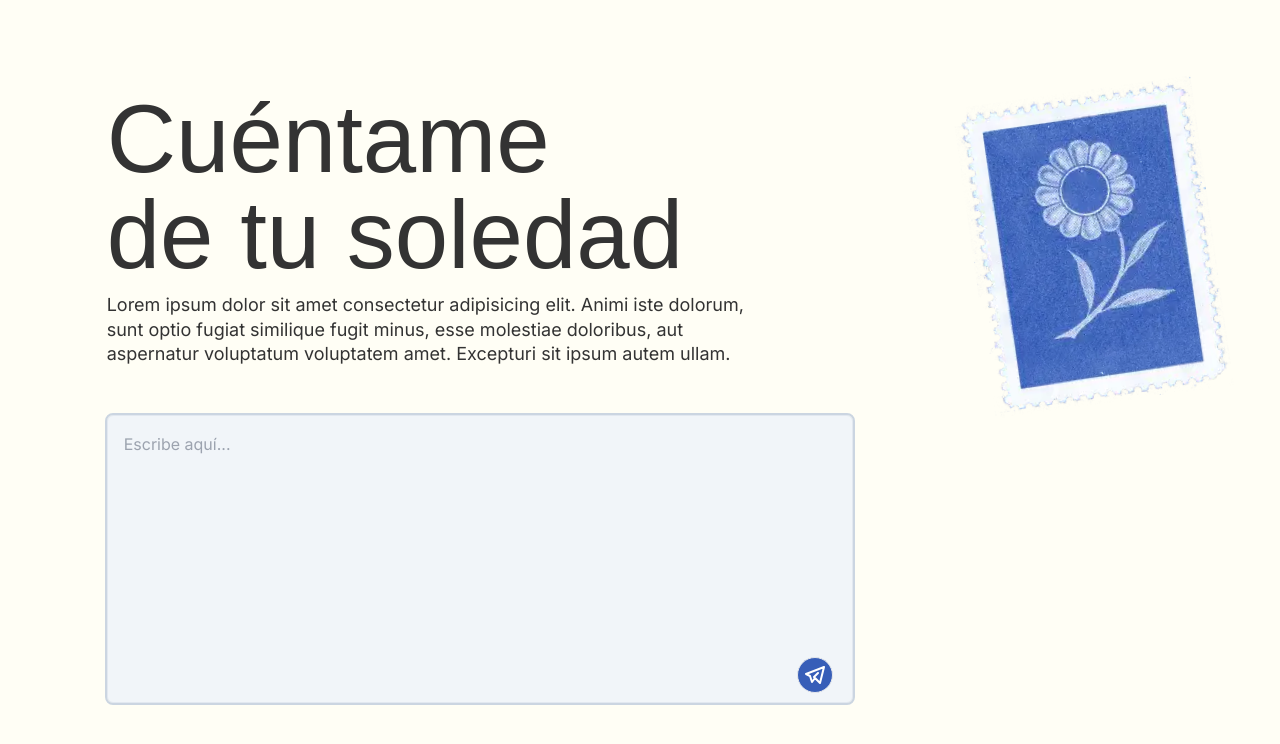
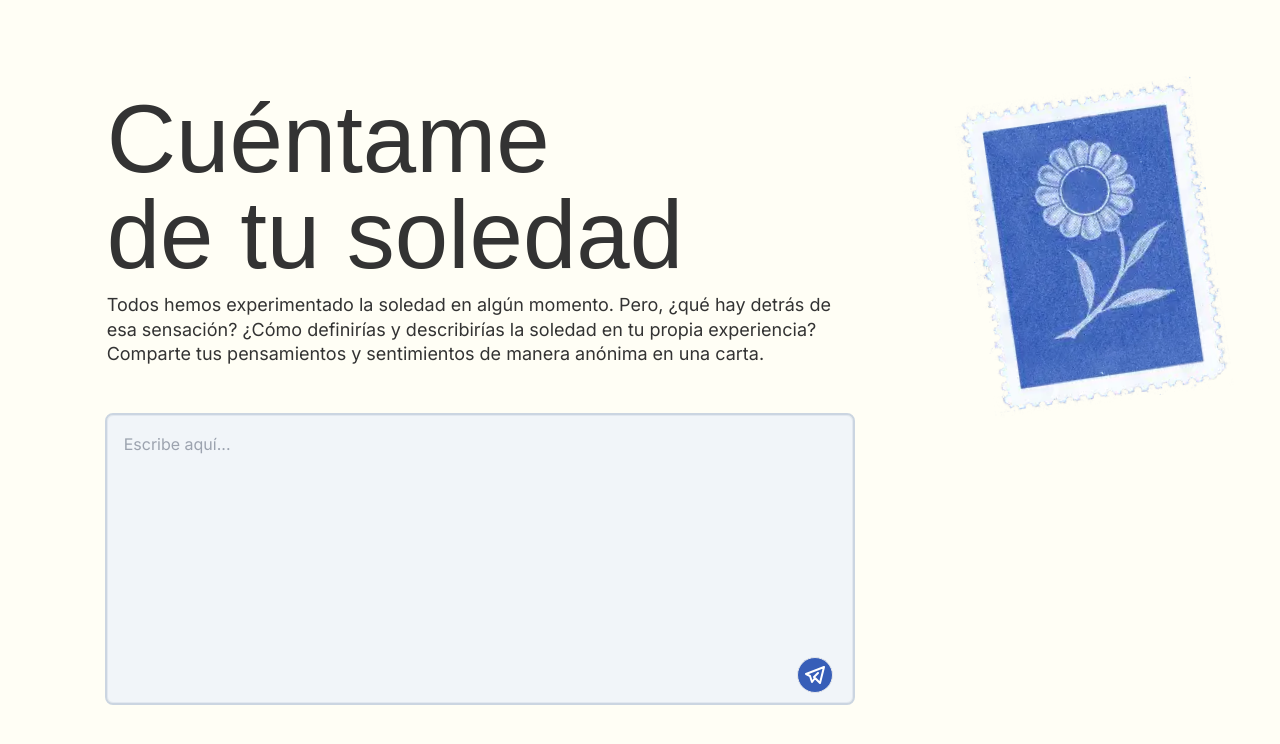
Before and after one commit to tomas-oa/cartas-de-soledad, a Next.js app: page / in a window 1280 px wide. Shown: the top 744 px of the page. Built offline with nearby package versions, Linux system fonts and the light colour scheme; a web font is replaced by a local one.

Commit message:
feat: :sparkles: updated parragraph

```diff
--- a/src/app/page.tsx
+++ b/src/app/page.tsx
@@ -15,10 +15,10 @@ export default function App () {
           src="/estampilla_mobile.webp"
           alt="estampilla mobile"
           className="absolute -rotate-12 aspect-auto -top-28 -right-12 -z-10"
-          srcSet='
+          srcSet="
           /estampilla_mobile.webp 140w,
           /estampilla_desktop.webp 240w
-          '
+          "
         />
       </aside>
       <main className="text-[#333] grid gap-2">
@@ -30,10 +30,10 @@ export default function App () {
           de tu soledad
         </h1>
         <p className="mb-6 md:mb-10 md:[font-size:1.125rem] [text-wrap:balance] leading-snug mt-[2px]">
-          Lorem ipsum dolor sit amet consectetur adipisicing elit. Animi iste
-          dolorum, sunt optio fugiat similique fugit minus, esse molestiae
-          doloribus, aut aspernatur voluptatum voluptatem amet. Excepturi sit
-          ipsum autem ullam.
+          Todos hemos experimentado la soledad en algún momento. Pero, ¿qué hay
+          detrás de esa sensación? ¿Cómo definirías y describirías la soledad en
+          tu propia experiencia? Comparte tus pensamientos y
+          sentimientos de manera anónima en una carta.
         </p>
         <Form />
       </main>
```
